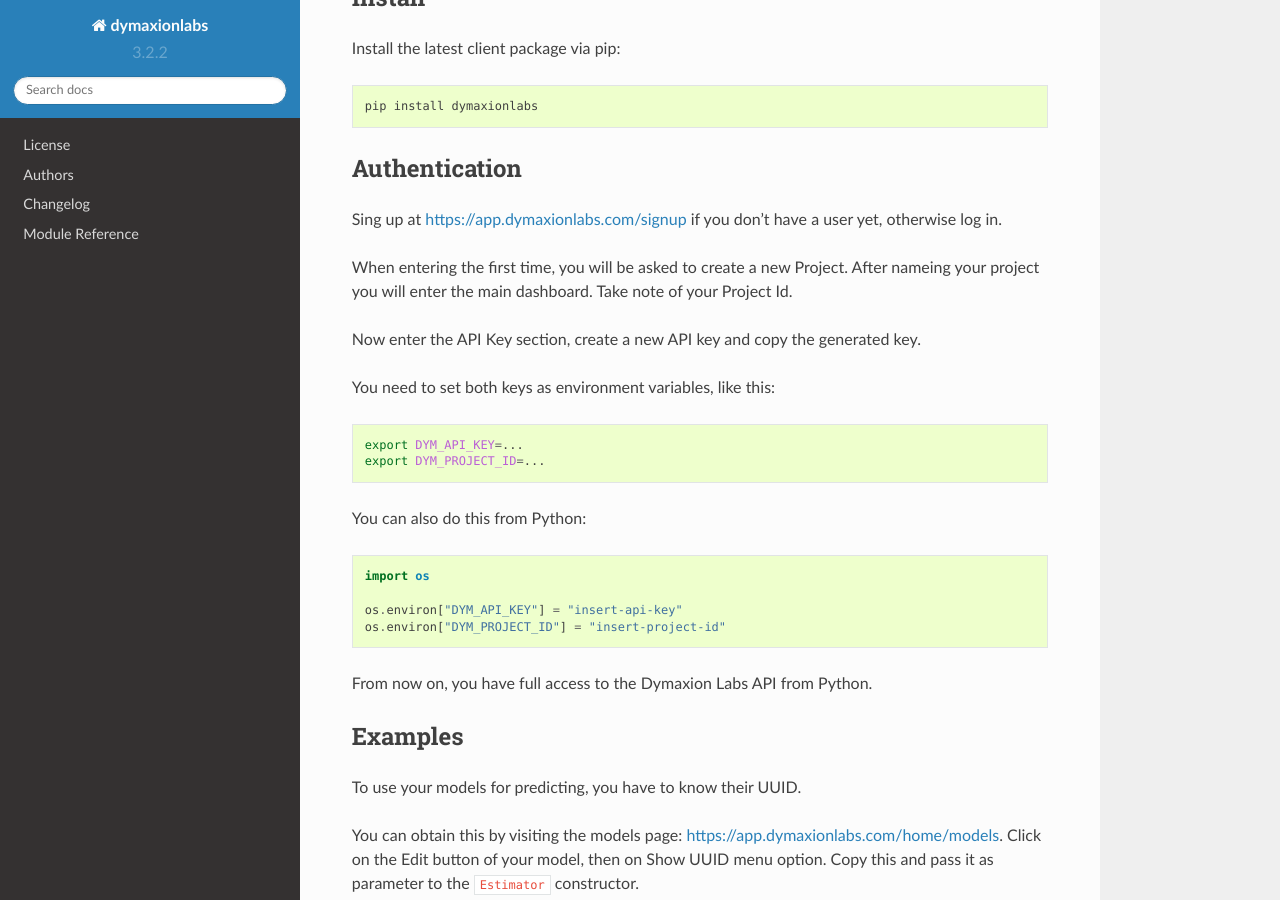
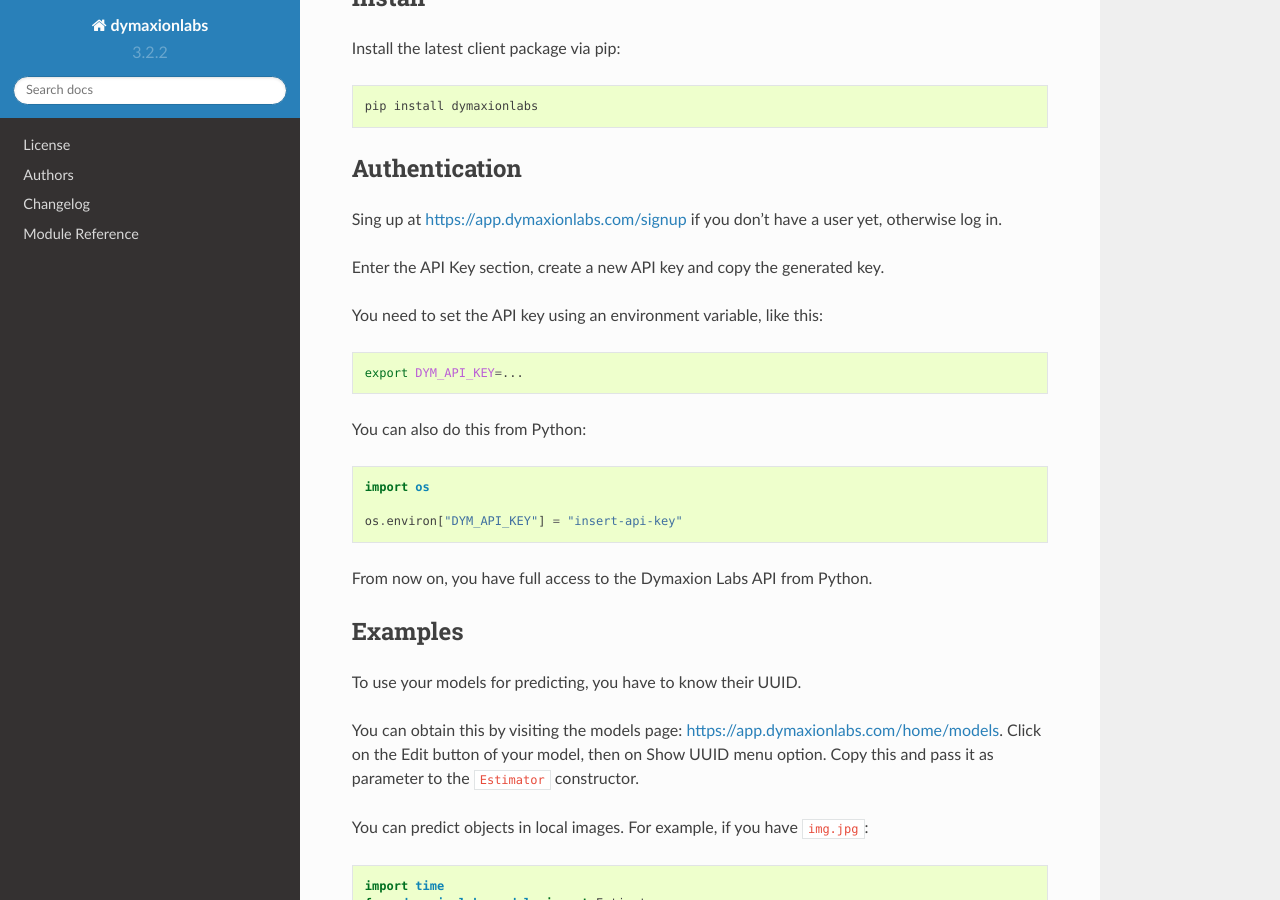
Before and after one commit to dymaxionlabs/python-sdk, a Sphinx documentation site: the page built from docs/index.rst, in a window 1280 px wide and 900 px high, scrolled down 523 px. Built offline with Sphinx 7.4.7 and the Read the Docs theme 2.0.0, drawn with Linux system fonts in a browser that asks for light colours.

Commit message:
Update index.rst related to project id env var

```diff
--- a/docs/index.rst
+++ b/docs/index.rst
@@ -35,18 +35,13 @@
 Sing up at https://app.dymaxionlabs.com/signup if you don't have a user yet,
 otherwise log in.
 
-When entering the first time, you will be asked to create a new Project. After
-nameing your project you will enter the main dashboard.  Take note of your
-Project Id.
+Enter the API Key section, create a new API key and copy the generated key.
 
-Now enter the API Key section, create a new API key and copy the generated key.
-
-You need to set both keys as environment variables, like this:
+You need to set the API key using an environment variable, like this:
 
 .. code-block:: bash
 
   export DYM_API_KEY=...
-  export DYM_PROJECT_ID=...
 
 
 You can also do this from Python:
@@ -56,7 +51,6 @@
   import os
 
   os.environ["DYM_API_KEY"] = "insert-api-key"
-  os.environ["DYM_PROJECT_ID"] = "insert-project-id"
 
 
 From now on, you have full access to the Dymaxion Labs API from Python.
```
